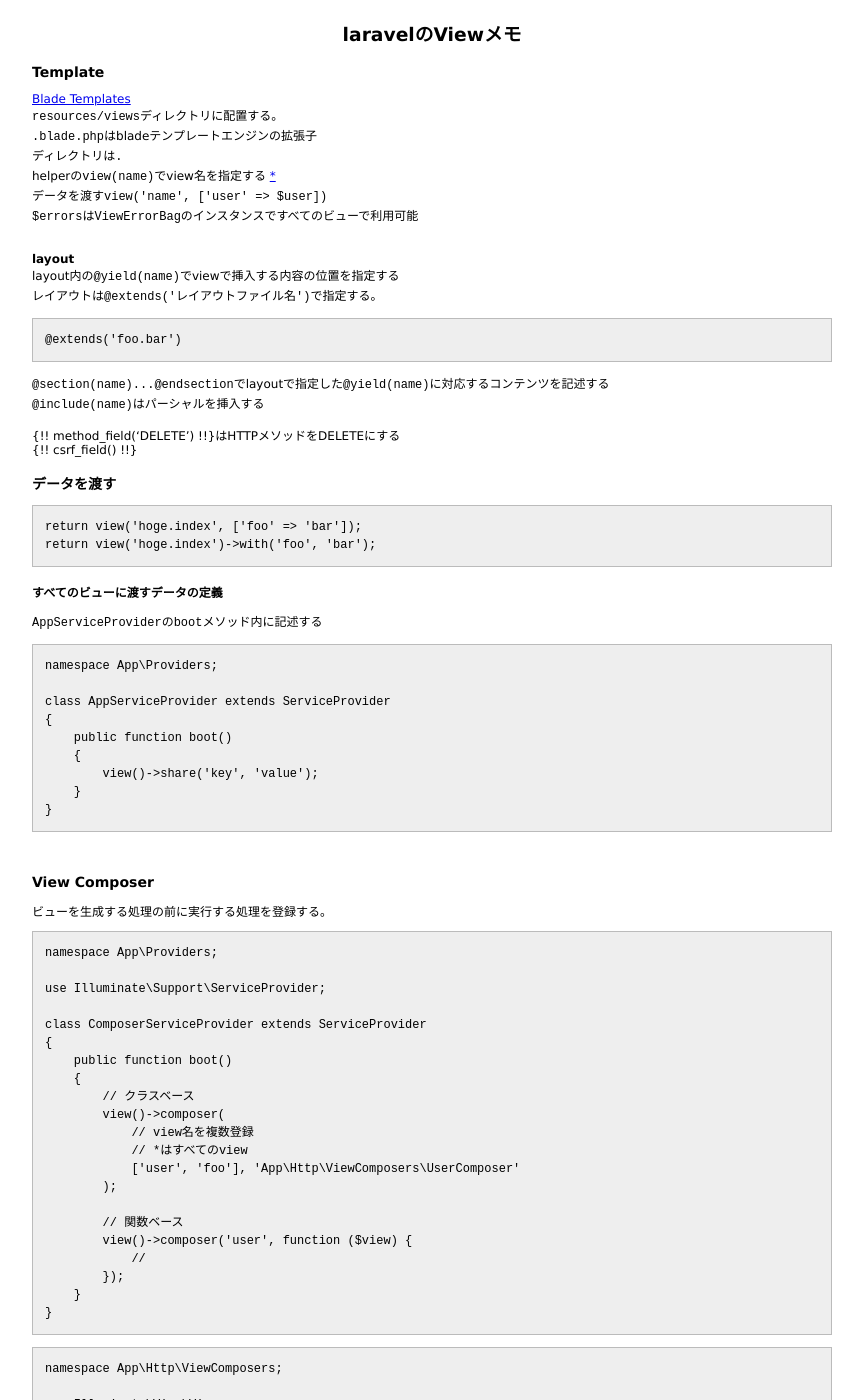
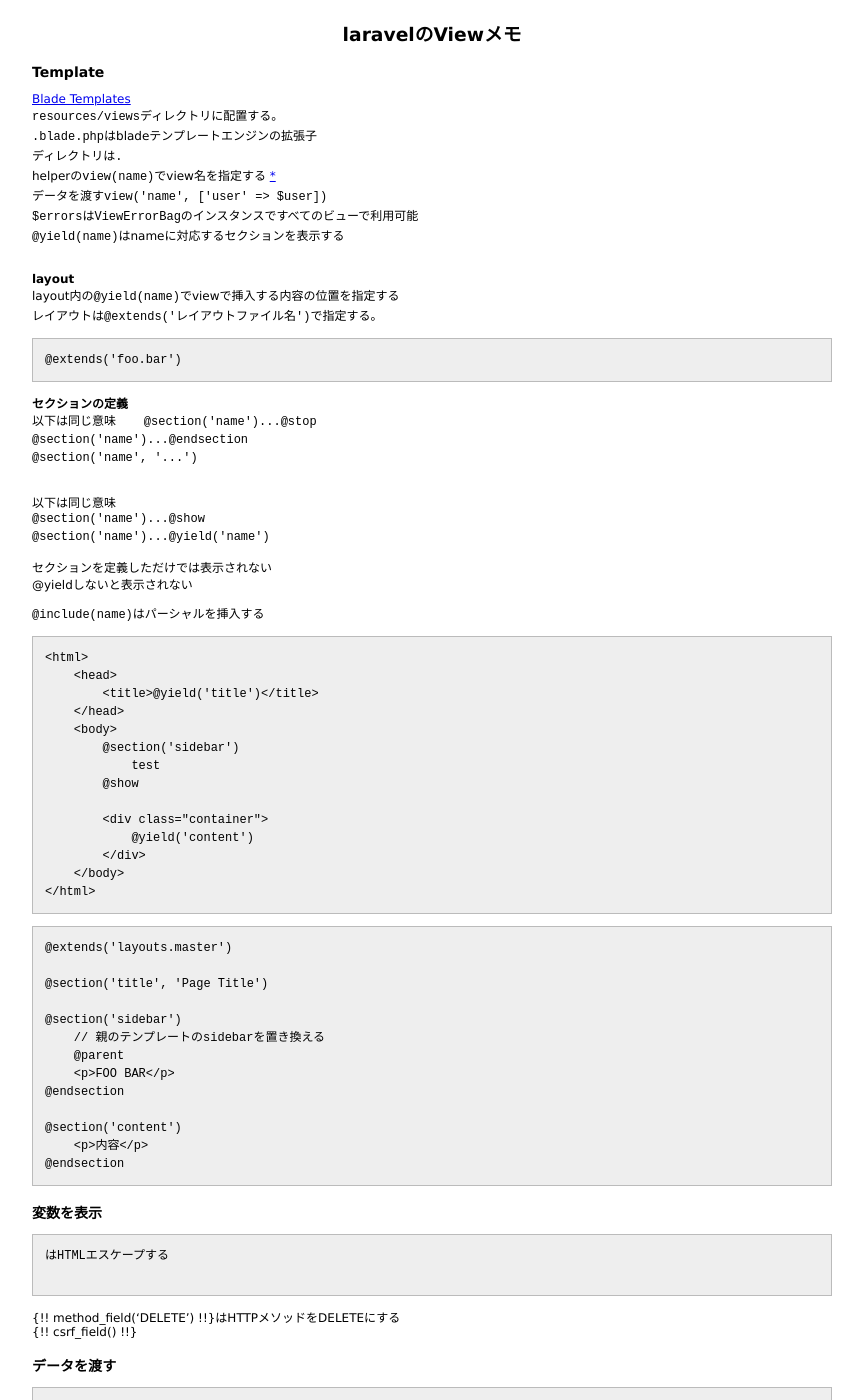
Before and after one commit to 38elements/38elements.github.com, a Jekyll site: the page built from _posts/2016-05-06-laravel-view.md, in a window 1280 px wide and 1400 px high. Shown: the whole window, without its empty margins (208-1071 px from the left). Built offline with Jekyll 4.4.1, drawn with Linux system fonts in a browser that asks for light colours.

Commit message:
Update 2016-05-06-laravel-view.md

````diff
--- a/_posts/2016-05-06-laravel-view.md
+++ b/_posts/2016-05-06-laravel-view.md
@@ -10,6 +10,7 @@ title: laravelのViewメモ
 helperの`view(name)`でview名を指定する [*](https://laravel.com/docs/5.2/views)
 データを渡す`view('name', ['user' => $user])`
 `$errors`は`ViewErrorBag`のインスタンスですべてのビューで利用可能
+`@yield(name)`はnameに対応するセクションを表示する
 <br>
 
 **layout**
@@ -20,9 +21,61 @@ layout内の`@yield(name)`でviewで挿入する内容の位置を指定する
 @extends('foo.bar')
 ```
 
-`@section(name)...@endsection`でlayoutで指定した`@yield(name)`に対応するコンテンツを記述する
+**セクションの定義**
+以下は同じ意味
+`@section('name')...@stop`
+`@section('name')...@endsection`
+`@section('name', '...')`
+<br>
+
+以下は同じ意味
+`@section('name')...@show`
+`@section('name')...@yield('name')`
+
+セクションを定義しただけでは表示されない
+@yieldしないと表示されない
+
 `@include(name)`はパーシャルを挿入する
 
+```
+<html>
+    <head>
+        <title>@yield('title')</title>
+    </head>
+    <body>
+        @section('sidebar')
+            test
+        @show
+
+        <div class="container">
+            @yield('content')
+        </div>
+    </body>
+</html>
+```
+
+```
+@extends('layouts.master')
+
+@section('title', 'Page Title')
+
+@section('sidebar')
+    // 親のテンプレートのsidebarを置き換える
+    @parent
+    <p>FOO BAR</p>
+@endsection
+
+@section('content')
+    <p>内容</p>
+@endsection
+```
+
+### 変数を表示
+
+```
+{{}}はHTMLエスケープする
+{{ $name }}
+```
 
 {\!\! method_field('DELETE') \!\!}はHTTPメソッドをDELETEにする
 {\!\! csrf_field() \!\!}
````
